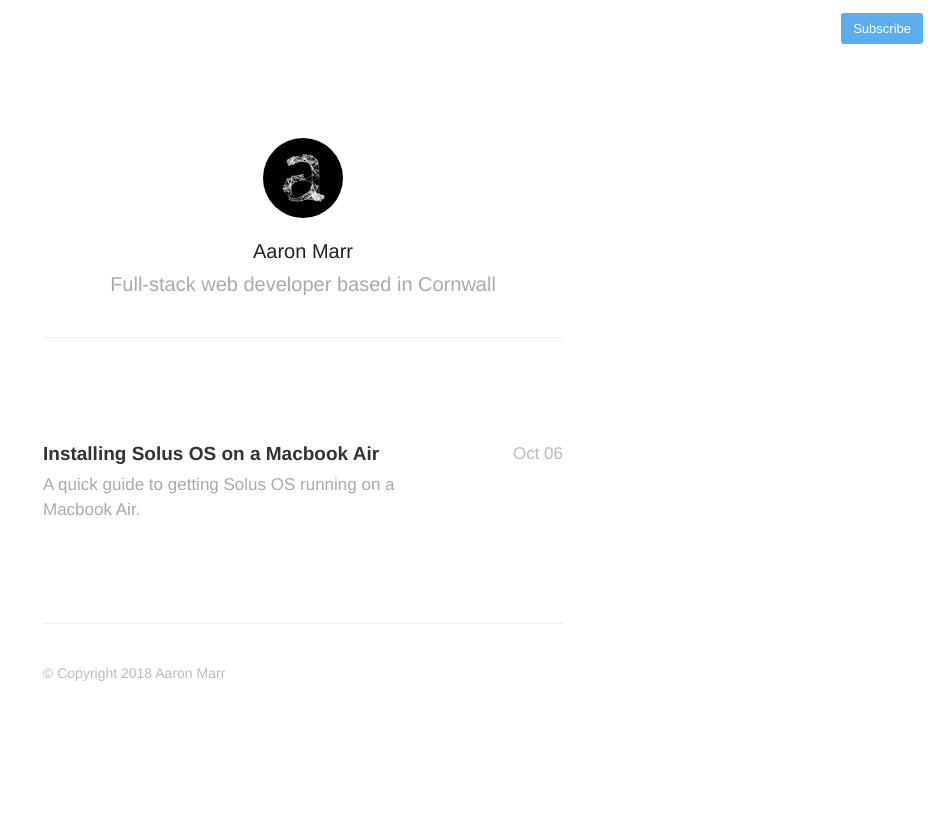
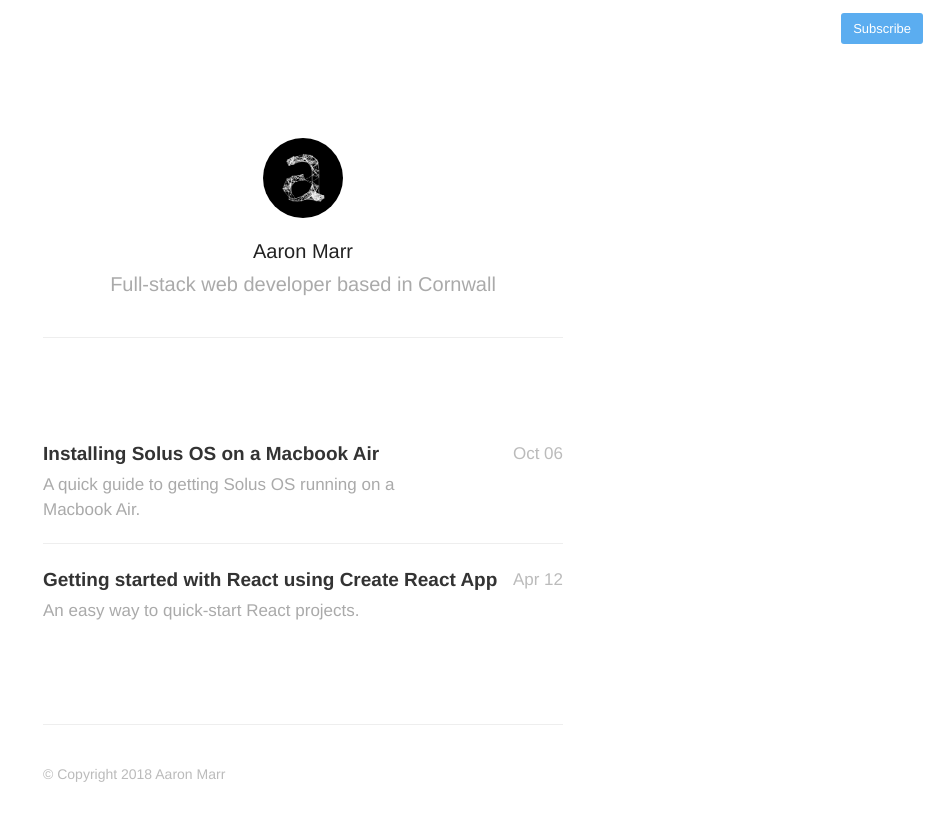
Before and after one commit to aaronmarruk/aaronmarruk.github.io, a Jekyll site: the page built from index.html, in a window 1280 px wide. Shown: the top 821 px of the page, without its empty margins (337-1280 px from the left). Built offline with Jekyll 4.4.1, drawn with Linux system fonts in a browser that asks for light colours; nearby versions of some CDN libraries; the list of posts is cut into pages by our own code; some of the changed lines change nothing that is shown.

Commit message:
Add new blog post

````diff
--- /dev/null
+++ b/_posts/2018-04-12-getting-starting-with-react-using-create-react-app.markdown
@@ -0,0 +1,109 @@
+---
+title:  "Getting started with React using Create React App"
+date:   2018-04-12 10:18:00
+description: An easy way to quick-start React projects.
+---
+React is a lightweight JavaScript library for building user interfaces. While the React library itself has a relatively small API footprint, the tooling required to effectively develop React applications can seem overwhelming for beginners.
+
+That was the case until Facebook launched Create React App, which is designed to abstract some of the more complicated aspects of building React apps.
+
+### Getting started
+
+> This post assumes you have Node.js, NPM and Yarn installed. If you don’t have those installed go and do that now.
+
+Create React App is an NPM package which you install globally. Go ahead and install that first:
+
+```
+npm install -g create-react-app
+```
+
+Once that has been installed, you can check the installation using:
+
+```
+create-react-app
+```
+
+You should see output like the following, indicating `create-react-app` has been installed correctly:
+
+```
+Please specify the project directory:
+  create-react-app <project-directory>
+
+For example:
+  create-react-app my-react-app
+
+Run create-react-app --help to see all options.
+```
+
+As you can see from the output above, we can create an new project by calling `create-react-app` and providing a project name:
+
+```
+create-react-app my-react-app
+```
+
+### Project structure
+
+Open up the project folder and take a look inside:
+
+```
+my-app/
+  README.md
+  node_modules/
+  package.json
+  public/
+    index.html
+    favicon.ico
+  src/
+    App.css
+    App.js
+    App.test.js
+    index.css
+    index.js
+    logo.svg
+```
+
+#### README.md
+This is the main README file for the Create React App package. It’s a good place to find information about using the package and going beyond the basic ‘hello world’ example.
+
+#### node_modules/
+Contains all the dependancies for React (of which there are many!)
+
+#### package.json
+`package.json` contains configuration for the project. You will notice there are very few dependencies in here. This is partly due to the way the package conveniently abstracts many of the dependencies via `react-scripts` package.
+
+#### public/
+The `public` folder contains files which end up being served to the end user, such as the base HTML template.
+
+#### src/
+The `src` folder contains all the React files which will get compiled into the application. This is where you will spend most of your time as a React developer.
+
+### Useful commands
+
+The boilerplate also includes some useful commands for running and building the application (you can find out more about these by looking inside the `package.json` file which is included in the boilerplate project). These are:
+
+`yarn start`
+Starts the development server.
+
+`yarn build`
+Bundles the app into static files for production.
+
+`yarn test`
+Starts the test runner.
+
+`yarn eject`
+Removes this tool and copies build dependencies, configuration files and scripts into the app directory. If you do this, you can’t go back!
+
+At this point we should be able to start the application created by `create-react-app`.
+
+```
+yarn start
+```
+
+If all has gone to plan you should be able to open [React App](http://localhost:3000/) in your browser and see the ‘Welcome to React’ screen. Awesome!
+
+
+<!-- ![start page](/assets/images/create-react-app-start-page.png) -->
+
+And there you go. A running React application, in only a few simple steps. I'm going to leave it here for now. I just wanted to demonstrate how simple it is to get going with React.
+
+I've spoken to a few developer friends recently who have expressed concerns about new developers getting into React because of the supposed complicated nature of the tooling. I'm not sure this is the case any more, since Facebook have released the `create-react-app` module. Thanks for reading.
--- a/assets/css/style.css
+++ b/assets/css/style.css
@@ -261,8 +261,8 @@ em, i { font-style: italic; }
 h3, h4, h5 { color:#333; }
 
 h3 { font-size:20px; font-weight: 400; }
-h4 { font-size:16px; font-weight:bold; }
-h5 { font-size:15px; font-weight: bold; }
+h4 { font-size:16px; font-weight:bold; margin-bottom: 0; }
+h5 { font-size:15px; font-weight: bold; margin-bottom: 0; }
 
 h6 {
 	font-size: 13px;
@@ -309,6 +309,15 @@ pre	{
 	  font-weight: 500;
 	color: #d0d4d7;
 
+}
+
+p > code {
+	color: #d0d4d7;
+	border-radius: 3px;
+	background: #272b2d;
+	padding: 0.2rem 0.35rem;
+	font-family: 'Source Code Pro',Menlo,monospace;
+	font-size: 13px;
 }
 
 table {
````
Also changed, not shown: assets/images/create-react-app-start-page.png (added), 10 other files.
